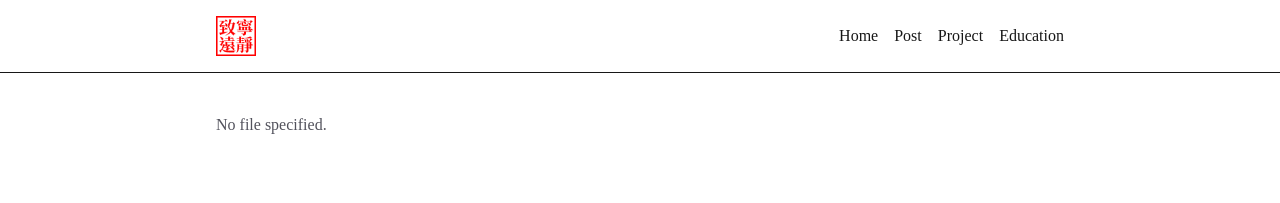
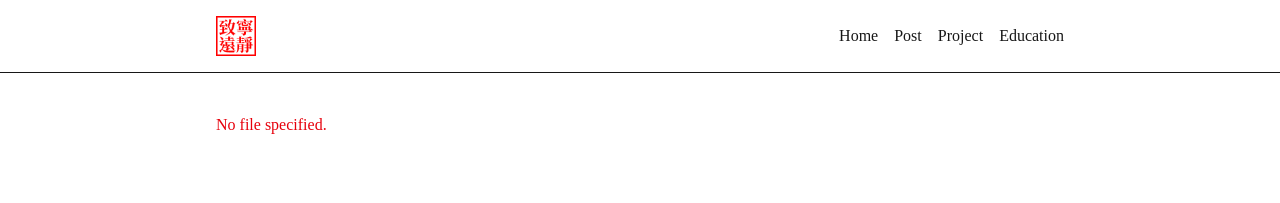
Before and after one commit to MaaZiJyun/official-profile, a Next.js app: page /posts/render in a window 1280 px wide. Shown: the top 203 px of the page. Built offline with nearby package versions, Linux system fonts and the light colour scheme.

Commit message:
Refactor RenderQueryPage to use URLSearchParams for file retrieval and handle errors; replace async logic with useEffect for improved client-side rendering.

```diff
--- a/src/app/posts/render/page.tsx
+++ b/src/app/posts/render/page.tsx
@@ -1,23 +1,32 @@
-import fs from "fs";
-import path from "path";
+"use client";
+
+import { useEffect, useState } from "react";
 import ViewerClient from "../ViewerClient";
 
-type Props = { searchParams: { file?: string } };
+export default function RenderQueryPage() {
+  const [tex, setTex] = useState<string | null>(null);
+  const [file, setFile] = useState<string | null>(null);
+  const [error, setError] = useState<string | null>(null);
 
-export default async function RenderQueryPage({ searchParams }: Props) {
-  // In this Next.js environment `searchParams` can be a Promise; unwrap it first.
-  const sp = (await searchParams) || {};
-  const file = sp.file;
-  if (!file) return <div className="text-zinc-600">No file specified.</div>;
+  useEffect(() => {
+    const sp = new URLSearchParams(window.location.search);
+    const f = sp.get("file");
+    if (!f) {
+      setError("No file specified.");
+      return;
+    }
+    setFile(f);
+    fetch(`/posts/${encodeURIComponent(f)}`)
+      .then((r) => {
+        if (!r.ok) throw new Error(`HTTP ${r.status}`);
+        return r.text();
+      })
+      .then((t) => setTex(t))
+      .catch((e) => setError(String(e)));
+  }, []);
 
-  const postsDir = path.join(process.cwd(), "public", "posts");
-  const full = path.join(postsDir, file);
-  let tex = "";
-  try {
-    tex = await fs.promises.readFile(full, "utf8");
-  } catch (e: any) {
-    return <div className="text-red-600">Error reading file: {String(e.message || e)}</div>;
-  }
+  if (error) return <div className="text-red-600">{error}</div>;
+  if (!tex) return <div className="text-zinc-600">Loading...</div>;
 
-  return <ViewerClient tex={tex} filename={file} />;
+  return <ViewerClient tex={tex} filename={file ?? undefined} />;
 }
```
